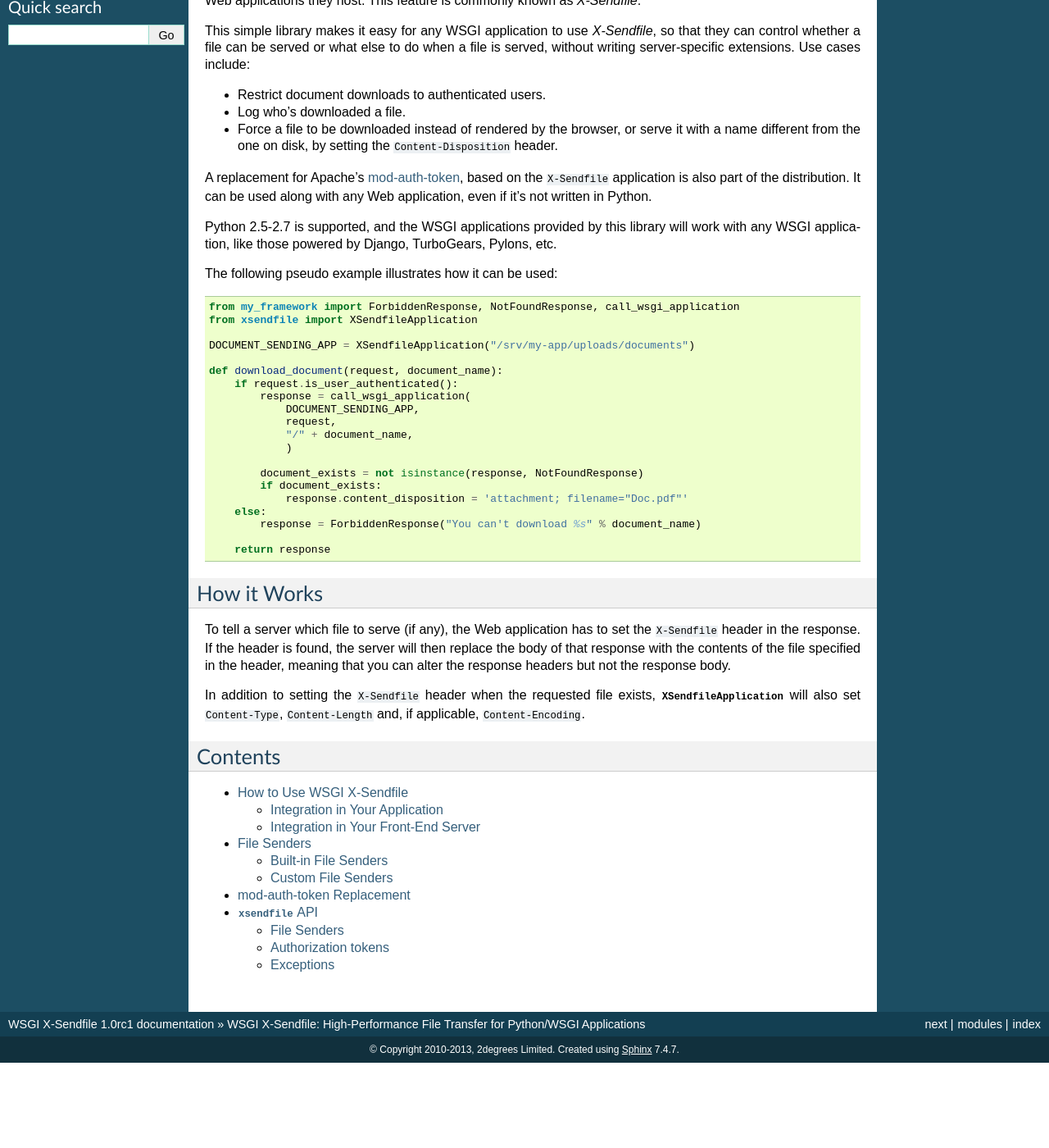
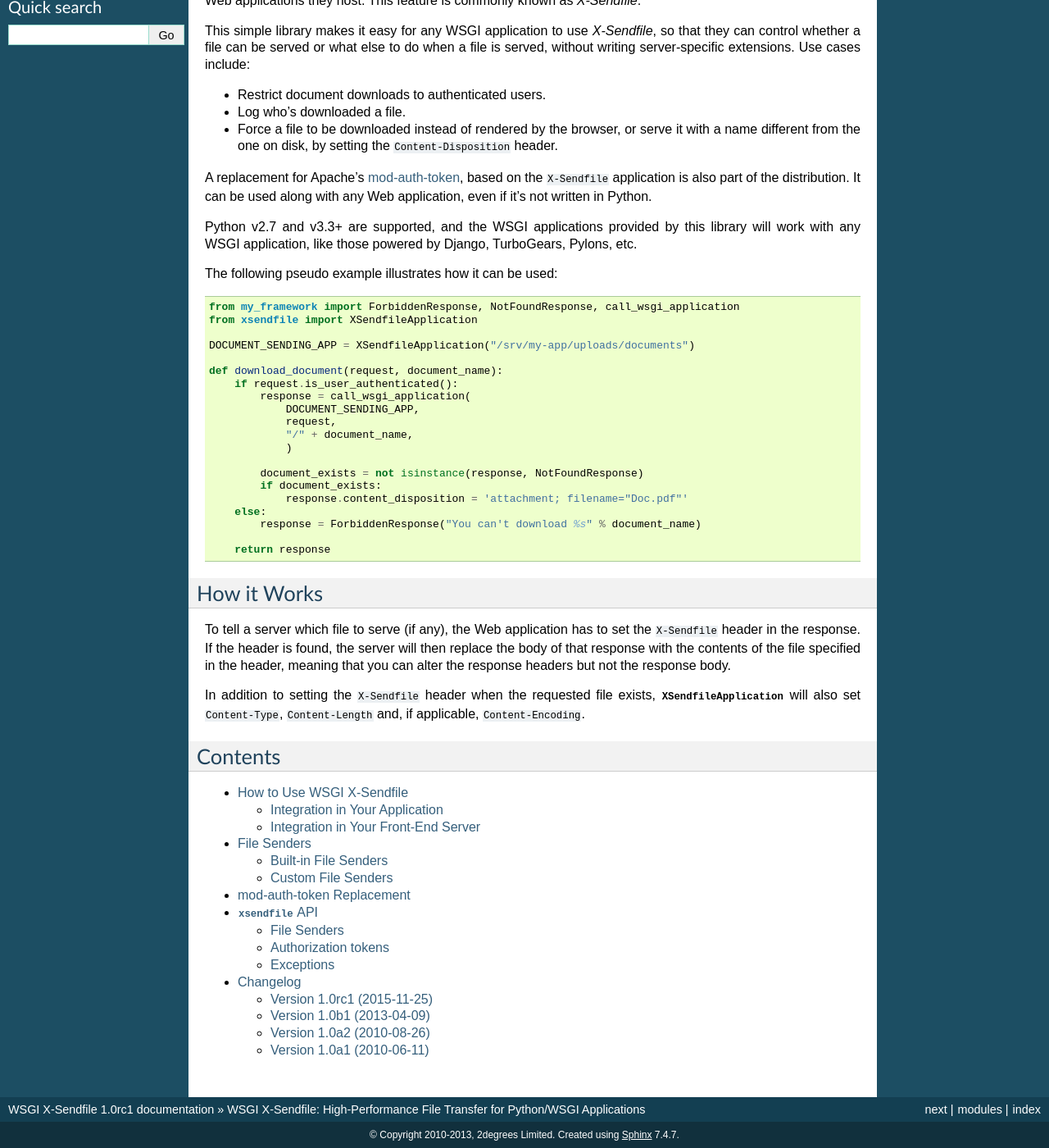
Before and after one commit to 2degrees/wsgi-xsendfile, a Sphinx documentation site: the page built from docs/source/index.rst, in a window 1280 px wide and 1400 px high, scrolled down 281 px. Shown: the whole window at 82% size. Built offline with Sphinx 7.4.7, drawn with Linux system fonts in a browser that asks for light colours; before the commit the page ends 1577 px from its top, so only the background shows below that.

Commit message:
Moved changelog into documentation

```diff
--- a/CHANGELOG.txt
+++ b/docs/source/changelog.rst
@@ -1,19 +1,22 @@
-Version 1.0rc1 (unreleased)
-===========================
+Changelog
+=========
+
+Version 1.0rc1 (2015-11-25)
+---------------------------
 
 - Added support for Python 3.4 and 3.5.
 - Dropped ability to specify custom encoding in :class:`~xsendfile.TokenConfig`.
 
 
 Version 1.0b1 (2013-04-09)
-==========================
+--------------------------
 
 - Renamed :exc:`xsendfile.AuthTokenException` to
   :exc:`xsendfile.XSendfileException`.
 - Added documentation.
 
 Version 1.0a2 (2010-08-26)
-==========================
+--------------------------
 
 Added support for non-ASCII file names and hashing secrets.
 
@@ -21,6 +24,6 @@
 
 
 Version 1.0a1 (2010-06-11)
-==========================
+--------------------------
 
 Initial release. No documentation, yet.
--- a/docs/source/index.rst
+++ b/docs/source/index.rst
@@ -29,9 +29,9 @@
 application is also part of the distribution. It can be used along with any
 Web application, even if it's not written in Python.
 
-Python 2.5-2.7 is supported, and the WSGI applications provided by this library
-will work with any WSGI application, like those powered by Django, TurboGears,
-Pylons, etc.
+Python v2.7 and v3.3+ are supported, and the WSGI applications provided by this
+library will work with any WSGI application, like those powered by Django,
+TurboGears, Pylons, etc.
 
 The following pseudo example illustrates how it can be used::
 
@@ -81,3 +81,4 @@
     file_senders
     auth_token
     api
+    changelog
```
